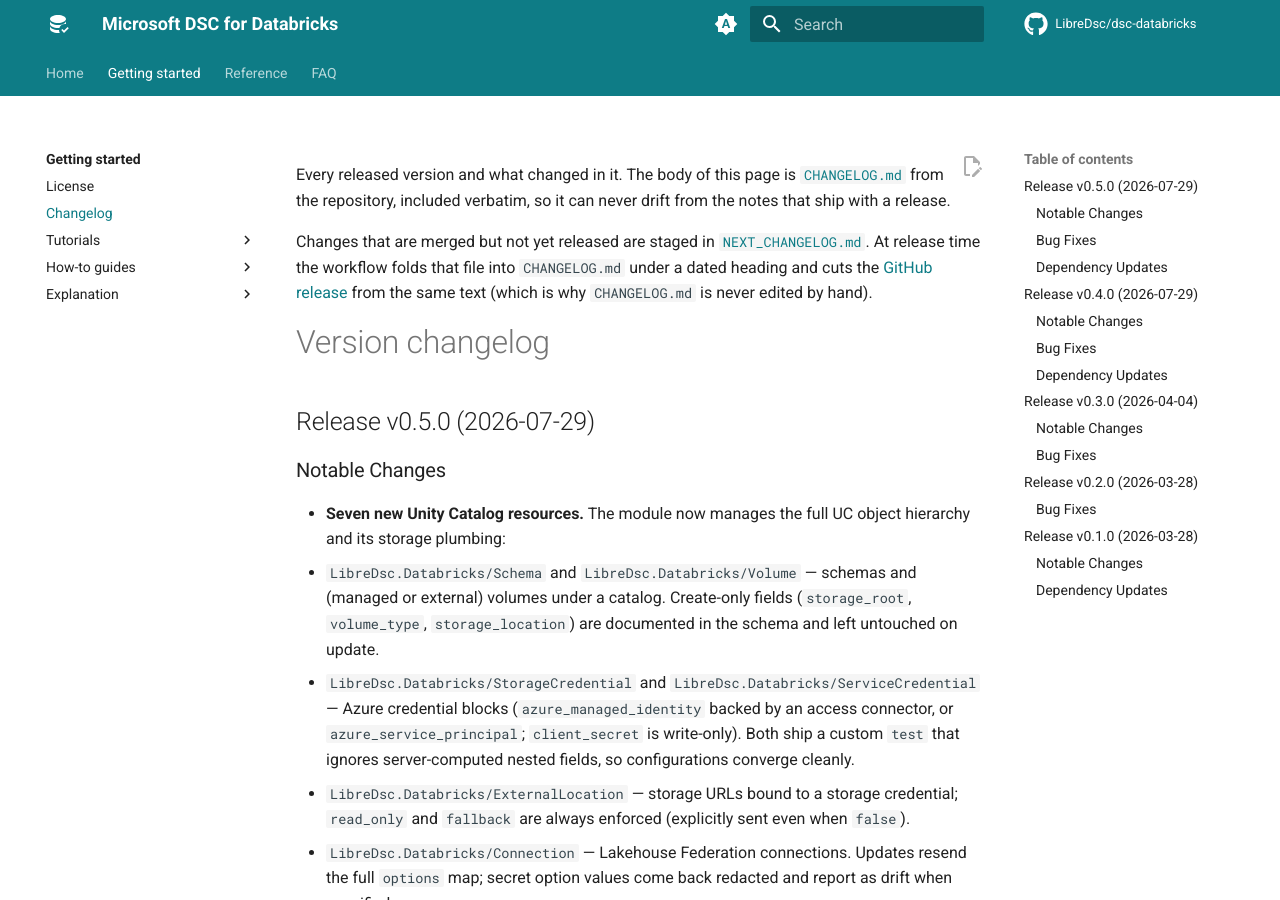
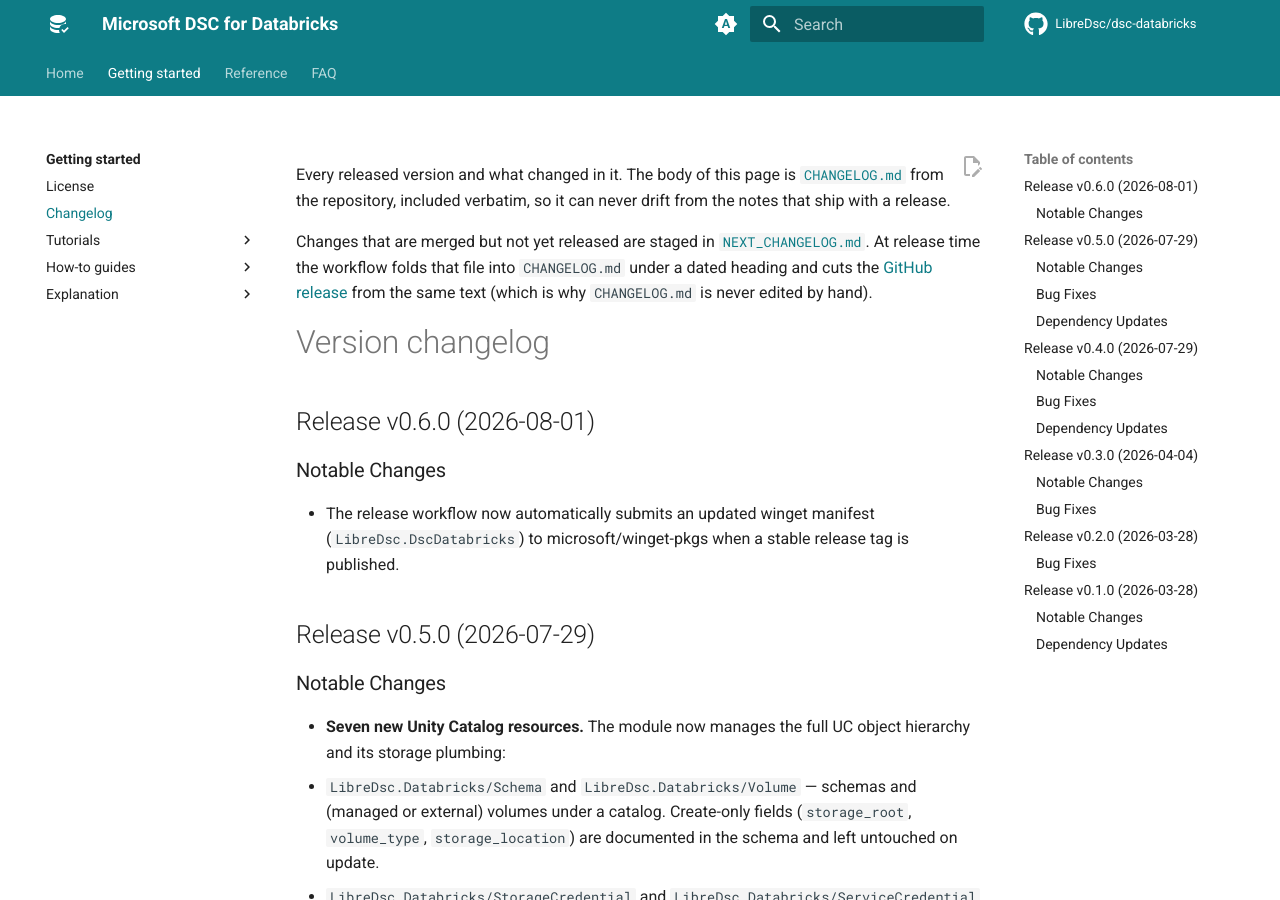
Before and after one commit to LibreDsc/dsc-databricks, an MkDocs documentation site: the page built from docs/getting-started/changelog.md, in a window 1280 px wide and 900 px high. Built offline with MkDocs 1.6.1 and Material for MkDocs 9.7.7, drawn with Linux system fonts in a browser that asks for light colours; comment, search, counter and statistics services are not loaded.

Commit message:
Release v0.6.0

```diff
--- a/CHANGELOG.md
+++ b/CHANGELOG.md
@@ -1,5 +1,14 @@
 <!-- markdownlint-disable MD012 -->
 # Version changelog
+
+## Release v0.6.0 (2026-08-01)
+
+### Notable Changes
+
+- The release workflow now automatically submits an updated winget manifest
+  (`LibreDsc.DscDatabricks`) to microsoft/winget-pkgs when a stable release
+  tag is published.
+
 
 ## Release v0.5.0 (2026-07-29)
 
```
Also changed, not shown: NEXT_CHANGELOG.md (+1 -5 lines).
